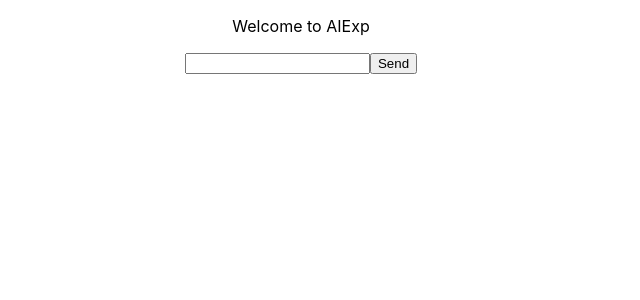
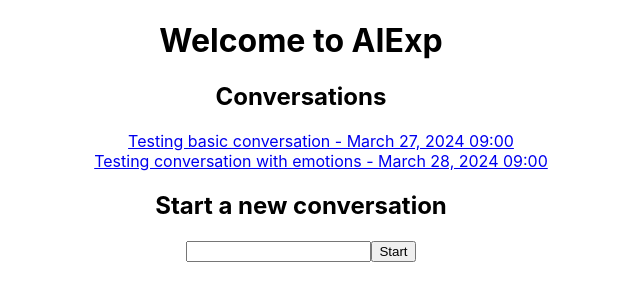
Before and after one commit to mandyschippers/aiexp-react, a React (Create React App) app: page / in a window 1280 px wide. Shown: the top 300 px of the page, without its empty margins (339-979 px from the left). Built offline with nearby package versions, Linux system fonts and the light colour scheme; no server answers.

Commit message:
add new conversation function

```diff
--- a/src/components/StartPage.tsx
+++ b/src/components/StartPage.tsx
@@ -1,25 +1,23 @@
 import React, { useState, useEffect } from 'react';
-import axios from 'axios';
 import api from '../api/index.ts';
 
 /** typescript function **/
 function StartPage() {
 
-        const [talk, setTalk] = useState<string>('');
+    const [name, setName] = useState('');
 
-        const handleInputChange = (event: React.ChangeEvent<HTMLInputElement>) => {
-            setTalk(event.target.value);
-        }
+    const handleNameChange = (event: React.ChangeEvent<HTMLInputElement>) => {
+        setName(event.target.value);
+    };
 
-        const sendMessage = () => {
-            const message = talk;
-            api.post('/message', { message })
+    const startNewConversation = () => {
+        api.post('/new_conversation', { name })
             .then(response => {
-                setTalk('');
                 console.log(response.data);
+                setName('');
             })
             .catch(error => {
-                console.error('Error sending message', error);
+                console.error('Error starting new conversation', error);
             });
     }
 
@@ -35,13 +33,20 @@ function StartPage() {
 
     return (
         <div>
-                <p>Welcome to AIExp</p>
+        <h1>Welcome to AIExp</h1>
+        <h2>Conversations</h2>
+        <ul style={{ listStyleType: 'none' }}>
+            <li><a href="/">Testing basic conversation - March 27, 2024 09:00</a></li>
+            <li><a href="/">Testing conversation with emotions - March 28, 2024 09:00</a></li>
+        </ul>
+        <h2>Start a new conversation</h2>
         <input
                 type="text"
-                    name="message"
-                    value={talk}
-                    onChange={handleInputChange}></input>
-                <button onClick={() => sendMessage()}>Send</button>
+                name="name"
+                value={name}
+                onChange={handleNameChange}
+            />
+        <button onClick={startNewConversation}>Start</button>
         </div>
     )
 
```
Also changed, not shown: src/components/Conversation.tsx (added, +36 -0 lines), 1 other file (tests, documents, lock files or other folders). Lines whose indentation alone changed are shown as unchanged.
